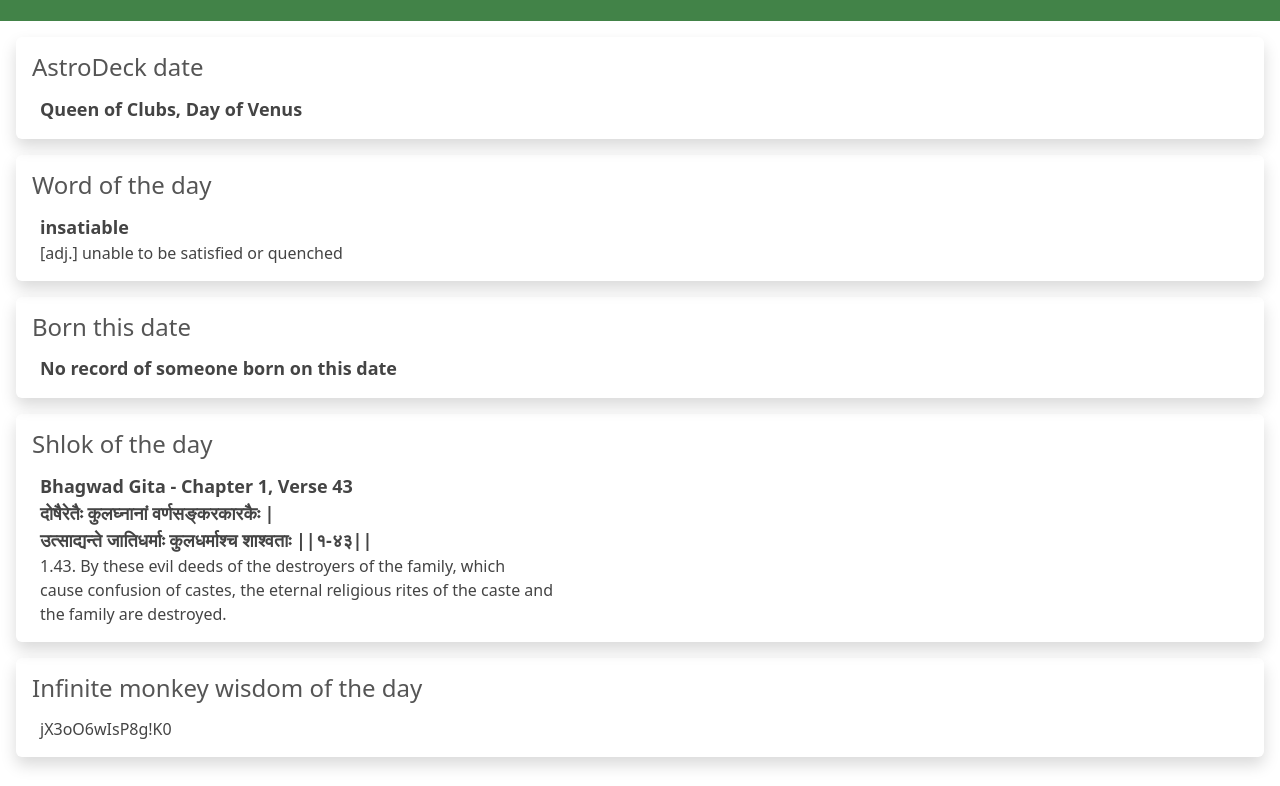
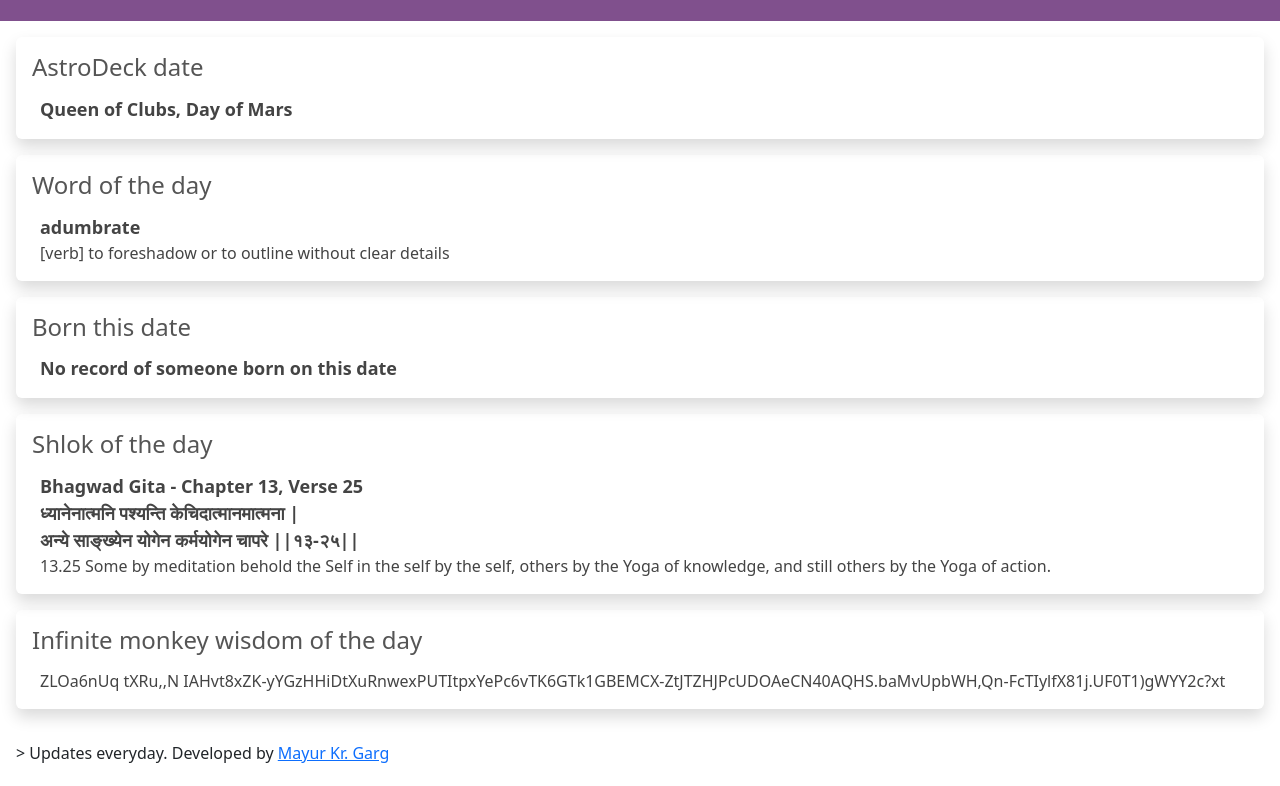
Before and after one commit to mayur7garg/Daily, a plain HTML site: page index.html in a window 1280 px wide. Shown: the part 107-893 px from the top of the page. Drawn offline with nearby package versions, Linux system fonts and the light colour scheme; a script that the page names is missing.

Commit message:
Updated via workflow bot

```diff
--- a/index.html
+++ b/index.html
@@ -14,18 +14,18 @@
 </head>
 
 <body>
-    <div class="p-4" style="background-color: rgb(66, 131, 72);">
+    <div class="p-4" style="background-color: rgb(128, 80, 141);">
         <h1 id="daily-title">Daily</h1>
-        <p id="calendar-date">Friday, November 27, 2026</p>
+        <p id="calendar-date">Saturday, November 28, 2026</p>
     </div>
     <div class="p-3 m-3 rounded shadow">
         <h3 class="section-heading">AstroDeck date</h3>
-        <p class="section-content bold-content">Queen of Clubs, Day of Venus</p>
+        <p class="section-content bold-content">Queen of Clubs, Day of Mars</p>
     </div>
     <div class="p-3 m-3 rounded shadow">
         <h3 class="section-heading">Word of the day</h3>
-        <p class="section-content bold-content">insatiable</p>
-        <p class="section-content">[adj.] unable to be satisfied or quenched</p>
+        <p class="section-content bold-content">adumbrate</p>
+        <p class="section-content">[verb] to foreshadow or to outline without clear details</p>
     </div>
     <div class="p-3 m-3 rounded shadow">
         <h3 class="section-heading">Born this date</h3>
@@ -33,16 +33,14 @@
     </div>
     <div class="p-3 m-3 rounded shadow">
         <h3 class="section-heading">Shlok of the day</h3>
-        <p class="section-content bold-content">Bhagwad Gita - Chapter 1, Verse 43</p>
-        <p class="section-content bold-content">दोषैरेतैः कुलघ्नानां वर्णसङ्करकारकैः |
-उत्साद्यन्ते जातिधर्माः कुलधर्माश्च शाश्वताः ||१-४३||</p>
-        <p class="section-content">1.43. By these evil deeds of the destroyers of the family, which
-cause confusion of castes, the eternal religious rites of the caste and
-the family are destroyed.</p>
+        <p class="section-content bold-content">Bhagwad Gita - Chapter 13, Verse 25</p>
+        <p class="section-content bold-content">ध्यानेनात्मनि पश्यन्ति केचिदात्मानमात्मना |
+अन्ये साङ्ख्येन योगेन कर्मयोगेन चापरे ||१३-२५||</p>
+        <p class="section-content">13.25 Some by meditation behold the Self in the self by the self, others by the Yoga of knowledge, and still others by the Yoga of action.</p>
     </div>
     <div class="p-3 m-3 rounded shadow">
         <h3 class="section-heading">Infinite monkey wisdom of the day</h3>
-        <p class="section-content">jX3oO6wIsP8g!K0</p>
+        <p class="section-content">ZLOa6nUq tXRu,,N IAHvt8xZK-yYGzHHiDtXuRnwexPUTItpxYePc6vTK6GTk1GBEMCX-ZtJTZHJPcUDOAeCN40AQHS.baMvUpbWH,Qn-FcTIylfX81j.UF0T1)gWYY2c?xt</p>
     </div>
     <div class="p-3">
         <p>> Updates everyday. Developed by <a href="https://github.com/mayur7garg" target="_blank">Mayur Kr. Garg</a>
```
